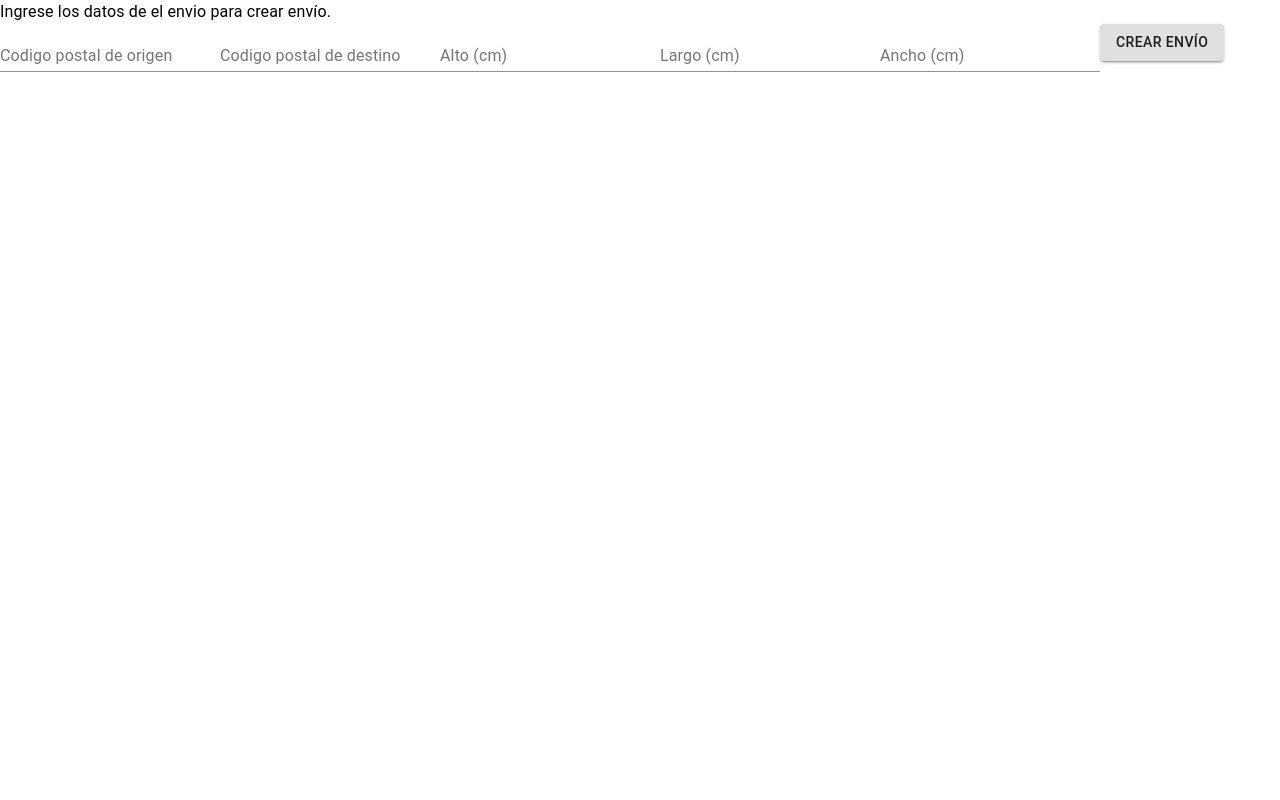
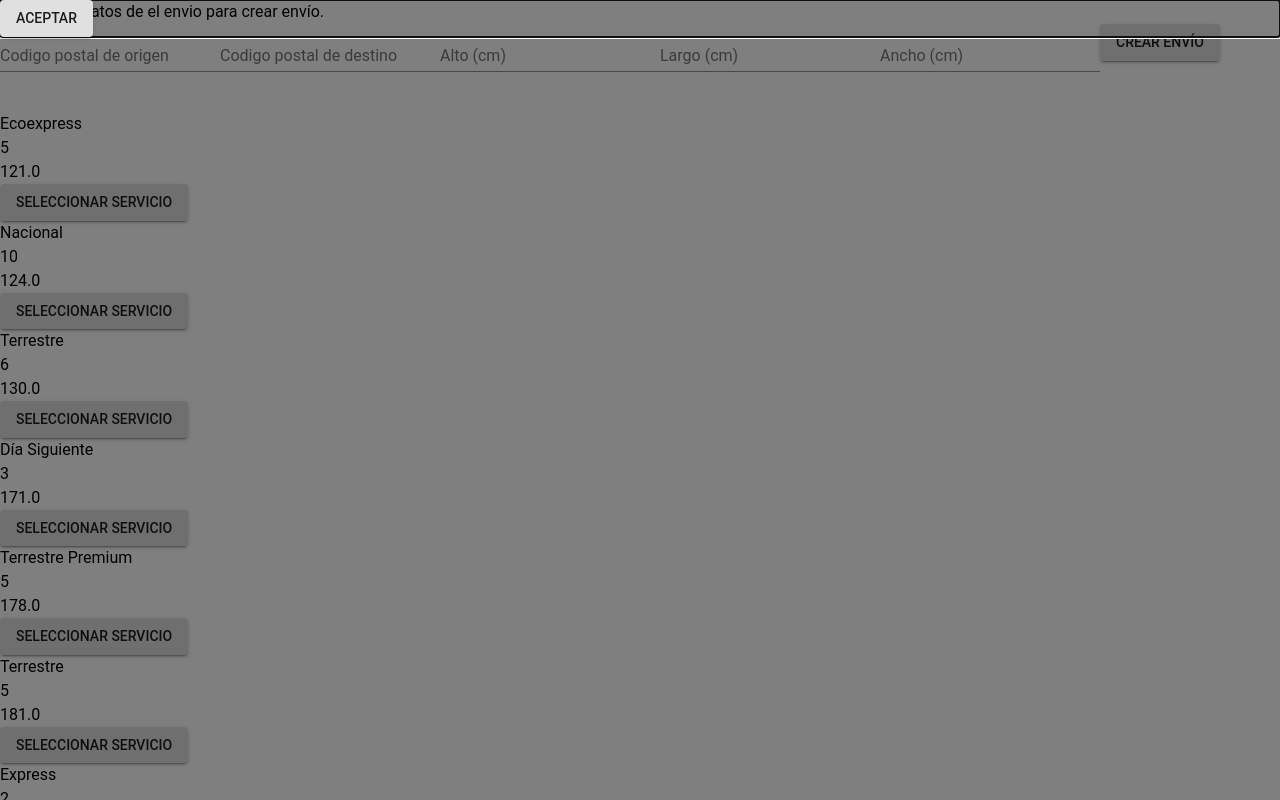
Before and after one commit to srengifo79/sky-drop-test, a React (Create React App) app: page / in a window 1280 px wide. Shown: the top 800 px of the page. Built offline with nearby package versions, Linux system fonts and the light colour scheme.

Commit message:
Styles setup

```diff
--- a/src/App.tsx
+++ b/src/App.tsx
@@ -2,6 +2,8 @@
 import { BrowserRouter, Route, Switch } from "react-router-dom";
 import { QueryClient, QueryClientProvider } from "react-query";
 import { Provider } from "react-redux";
+import { ThemeProvider } from "@material-ui/core/styles";
+import theme from "./assets/styles/theme";
 
 import Landing from "./pages/landing/Landing";
 import store from "./redux/store";
@@ -12,11 +14,13 @@
   return (
     <QueryClientProvider client={queryClient}>
       <Provider store={store}>
-        <BrowserRouter>
-          <Switch>
-            <Route path="/" component={Landing} />
-          </Switch>
-        </BrowserRouter>
+        <ThemeProvider theme={theme}>
+          <BrowserRouter>
+            <Switch>
+              <Route path="/" component={Landing} />
+            </Switch>
+          </BrowserRouter>
+        </ThemeProvider>
       </Provider>
     </QueryClientProvider>
   );
--- /dev/null
+++ b/src/assets/styles/theme.ts
@@ -0,0 +1,42 @@
+import { createTheme } from "@material-ui/core/styles";
+
+export const theme = createTheme({
+  palette: {
+    common: {
+      black: "rgba(0, 0, 0, 1)",
+      white: "#fff",
+    },
+    background: {
+      paper: "#fff",
+      default: "#fafafa",
+    },
+    primary: {
+      light: "#7986cb",
+      main: "#3f51b5",
+      dark: "#303f9f",
+      contrastText: "#fff",
+    },
+    secondary: {
+      light: "#ff4081",
+      main: "#ef5229",
+      dark: "#c51162",
+      contrastText: "#fff",
+    },
+    error: {
+      light: "#e57373",
+      main: "#f44336",
+      dark: "#d32f2f",
+      contrastText: "#fff",
+    },
+    text: {
+      primary: "rgba(0, 0, 0, 0.87)",
+      secondary: "rgba(0, 0, 0, 0.54)",
+      disabled: "rgba(0, 0, 0, 0.38)",
+      hint: "rgba(0, 0, 0, 0.38)",
+    },
+  },
+  typography: {
+    fontFamily: ["Roboto", "sans-serif"].join(","),
+  },
+});
+export default theme;
--- a/src/templates/LandingTemplate.tsx
+++ b/src/templates/LandingTemplate.tsx
@@ -1,3 +1,4 @@
+import { Grid } from "@material-ui/core";
 import { FC } from "react";
 
 import CustomModal, {
@@ -9,6 +10,7 @@
 import ShipmentList, {
   ShipmentRate,
 } from "../components/organisms/shipmentsList/ShipmentList";
+import createShipmentResponse from "../mocks/createShipmentResponse";
 
 export type Props = {
   modalProperties: ModalProps;
@@ -30,8 +32,14 @@
         primaryBtnText={modalProperties.primaryBtnText}
         pdfGuideLink={modalProperties.pdfGuideLink}
       />
-      <ShipmentForm onSubmit={handleShipmentSubmit} />
-      <ShipmentList shipments={shipments} />
+      <Grid container spacing={5} direction="column">
+        <Grid item>
+          <ShipmentForm onSubmit={handleShipmentSubmit} />
+        </Grid>
+        <Grid item>
+          <ShipmentList shipments={createShipmentResponse.included.slice(1)} />
+        </Grid>
+      </Grid>
     </>
   );
 };
```
